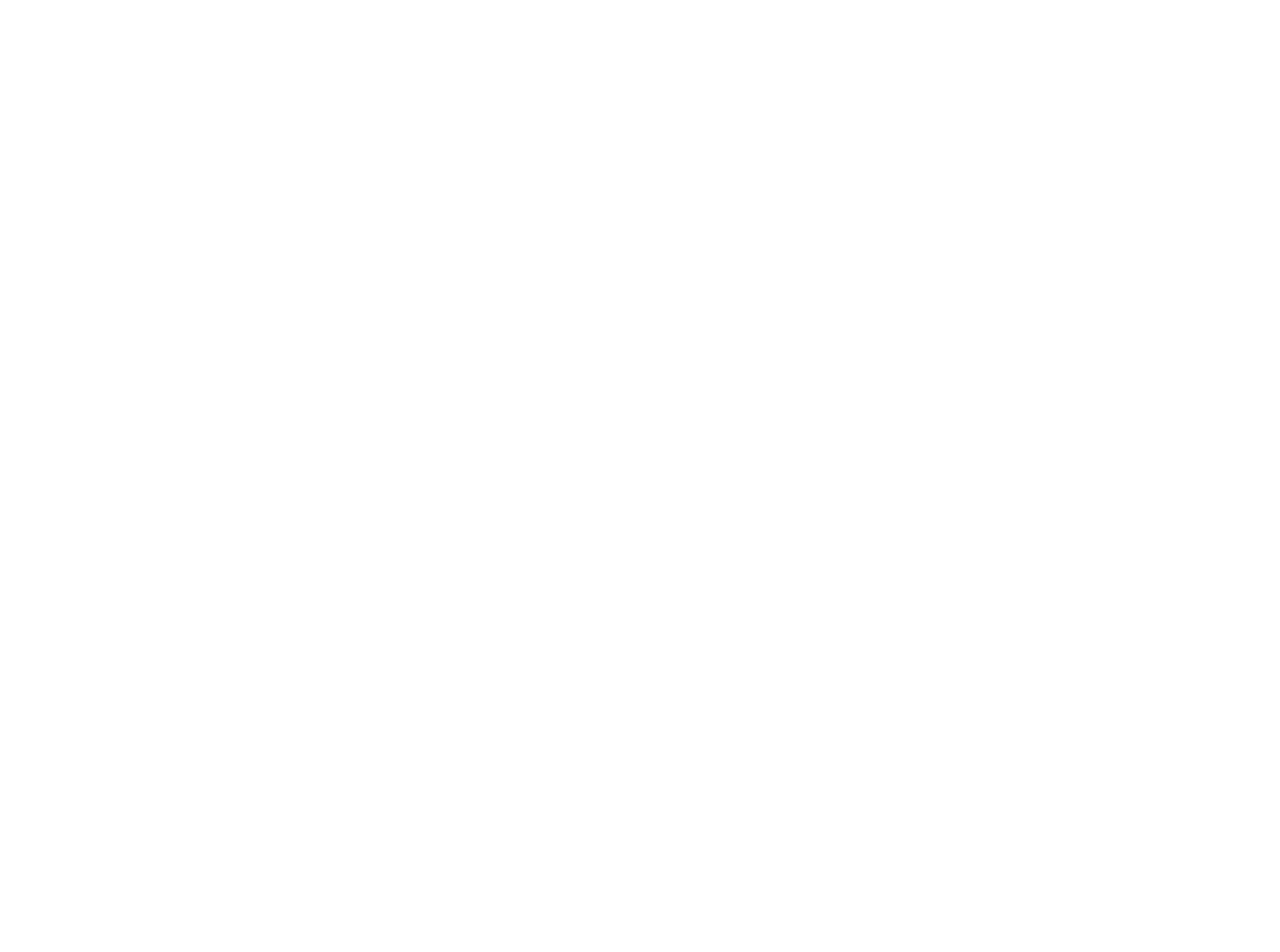
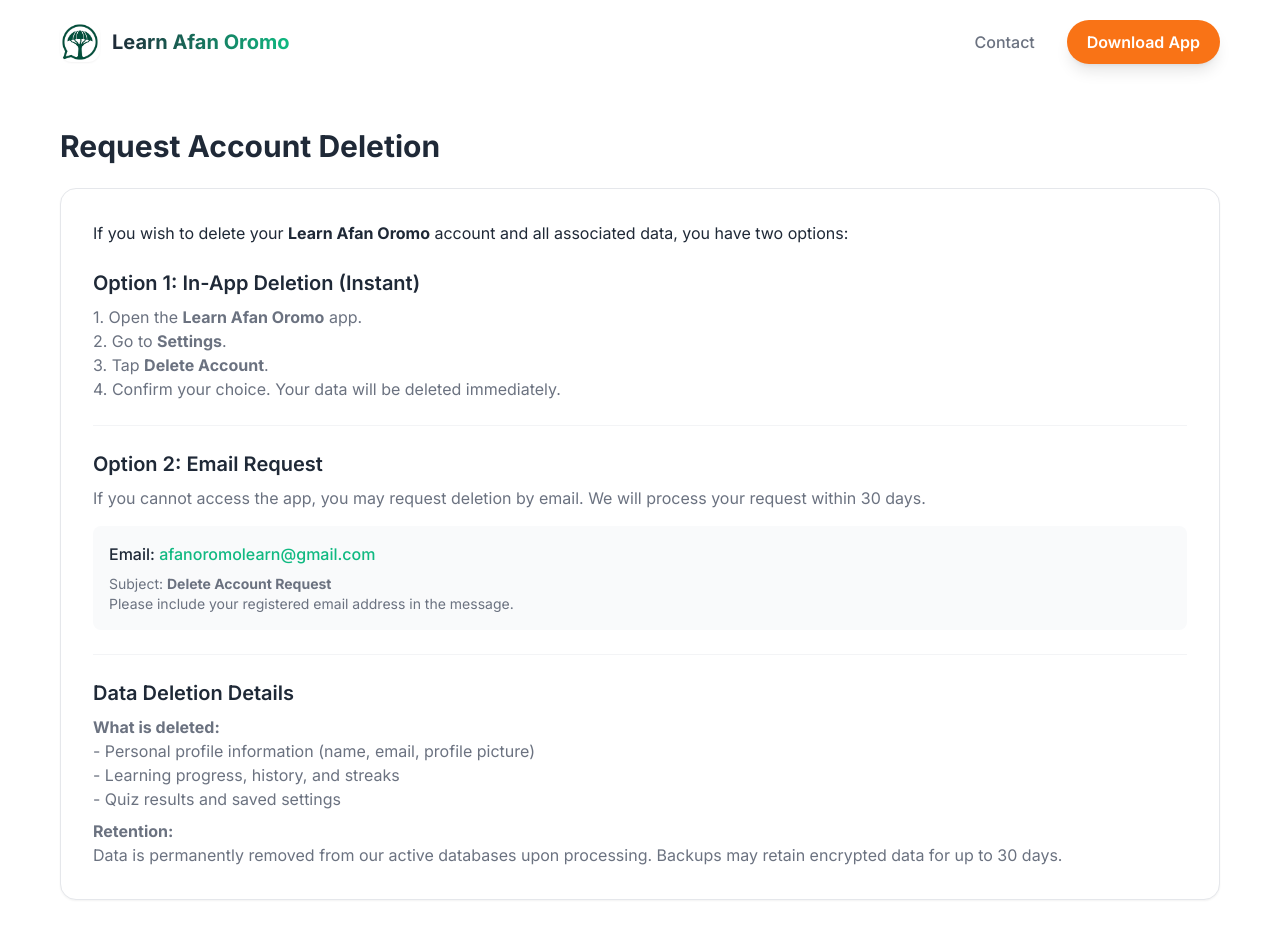
Before and after one commit to AbelMelese/LearnAfanOromoWeb, a React (Vite) app: page /delete-account in a window 1280 px wide. Before the commit this address had no page. Shown: the top 952 px of the page. Before the commit the page ends 800 px from the top, so only its background shows below. Built offline with nearby package versions, Linux system fonts and the light colour scheme.

Commit message:
added delete acount instruction

```diff
--- a/src/App.jsx
+++ b/src/App.jsx
@@ -4,6 +4,7 @@
 import ContactPage from './pages/ContactPage';
 import PrivacyPolicyPage from './pages/PrivacyPolicyPage';
 import TermsOfServicePage from './pages/TermsOfServicePage';
+import DeleteAccountPage from './pages/DeleteAccountPage';
 
 function App() {
     return (
@@ -13,6 +14,7 @@
                 <Route path="/contact" element={<ContactPage />} />
                 <Route path="/privacy-policy" element={<PrivacyPolicyPage />} />
                 <Route path="/terms-of-service" element={<TermsOfServicePage />} />
+                <Route path="/delete-account" element={<DeleteAccountPage />} />
             </Routes>
         </Router>
     );
--- a/src/components/Footer.jsx
+++ b/src/components/Footer.jsx
@@ -33,7 +33,7 @@
                     <div className="flex gap-8">
                         <Link to="/privacy-policy" className="hover:text-[var(--color-primary)] transition-colors">Privacy Policy</Link>
                         <Link to="/terms-of-service" className="hover:text-[var(--color-primary)] transition-colors">Terms of Service</Link>
-                        <a href="#" className="hover:text-[var(--color-primary)] transition-colors">Cookie Policy</a>
+                        <Link to="/delete-account" className="hover:text-[var(--color-primary)] transition-colors">Delete Account</Link>
                     </div>
                 </div>
             </div>
--- /dev/null
+++ b/src/pages/DeleteAccountPage.jsx
@@ -0,0 +1,67 @@
+import React from 'react';
+import Navbar from '../components/Navbar';
+import Footer from '../components/Footer';
+
+const DeleteAccountPage = () => {
+    return (
+        <div className="font-sans flex flex-col min-h-screen">
+            <Navbar />
+            <div className="flex-grow pt-32 pb-20 bg-[var(--color-background)]">
+                <div className="container mx-auto px-4 max-w-2xl">
+                    <h1 className="text-3xl font-bold text-[var(--color-text-dark)] mb-6">Request Account Deletion</h1>
+
+                    <div className="bg-white p-8 rounded-2xl shadow-sm border border-[var(--color-card-border)]">
+                        <p className="mb-6 text-[var(--color-text-dark)]">
+                            If you wish to delete your <strong>Learn Afan Oromo</strong> account and all associated data, you have two options:
+                        </p>
+
+                        <div className="space-y-6">
+                            <div>
+                                <h2 className="text-xl font-semibold text-[var(--color-text-dark)] mb-2">Option 1: In-App Deletion (Instant)</h2>
+                                <p className="text-[var(--color-text-gray)]">
+                                    1. Open the <strong>Learn Afan Oromo</strong> app.<br />
+                                    2. Go to <strong>Settings</strong>.<br />
+                                    3. Tap <strong>Delete Account</strong>.<br />
+                                    4. Confirm your choice. Your data will be deleted immediately.
+                                </p>
+                            </div>
+
+                            <div className="border-t border-gray-100 pt-6">
+                                <h2 className="text-xl font-semibold text-[var(--color-text-dark)] mb-2">Option 2: Email Request</h2>
+                                <p className="text-[var(--color-text-gray)] mb-4">
+                                    If you cannot access the app, you may request deletion by email. We will process your request within 30 days.
+                                </p>
+                                <div className="bg-gray-50 p-4 rounded-lg">
+                                    <p className="font-medium text-[var(--color-text-dark)]">
+                                        Email: <a href="mailto:afanoromolearn@gmail.com" className="text-[var(--color-primary)] hover:underline">afanoromolearn@gmail.com</a>
+                                    </p>
+                                    <p className="text-sm text-[var(--color-text-gray)] mt-2">
+                                        Subject: <strong>Delete Account Request</strong><br />
+                                        Please include your registered email address in the message.
+                                    </p>
+                                </div>
+                            </div>
+
+                            <div className="border-t border-gray-100 pt-6">
+                                <h2 className="text-xl font-semibold text-[var(--color-text-dark)] mb-2">Data Deletion Details</h2>
+                                <p className="text-[var(--color-text-gray)] mb-2">
+                                    <strong>What is deleted:</strong><br />
+                                    - Personal profile information (name, email, profile picture)<br />
+                                    - Learning progress, history, and streaks<br />
+                                    - Quiz results and saved settings
+                                </p>
+                                <p className="text-[var(--color-text-gray)]">
+                                    <strong>Retention:</strong><br />
+                                    Data is permanently removed from our active databases upon processing. Backups may retain encrypted data for up to 30 days.
+                                </p>
+                            </div>
+                        </div>
+                    </div>
+                </div>
+            </div>
+            <Footer />
+        </div>
+    );
+};
+
+export default DeleteAccountPage;
```
